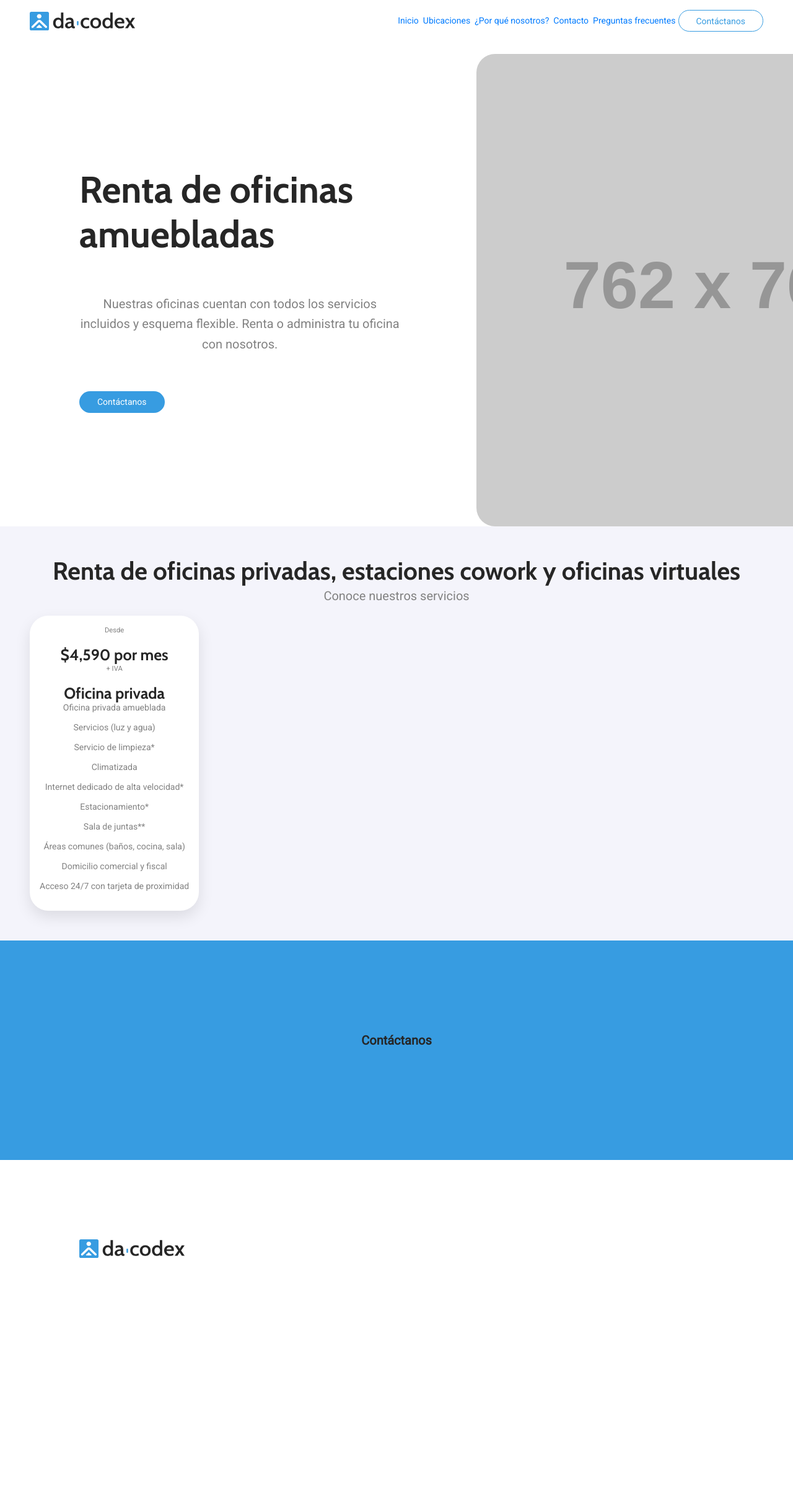
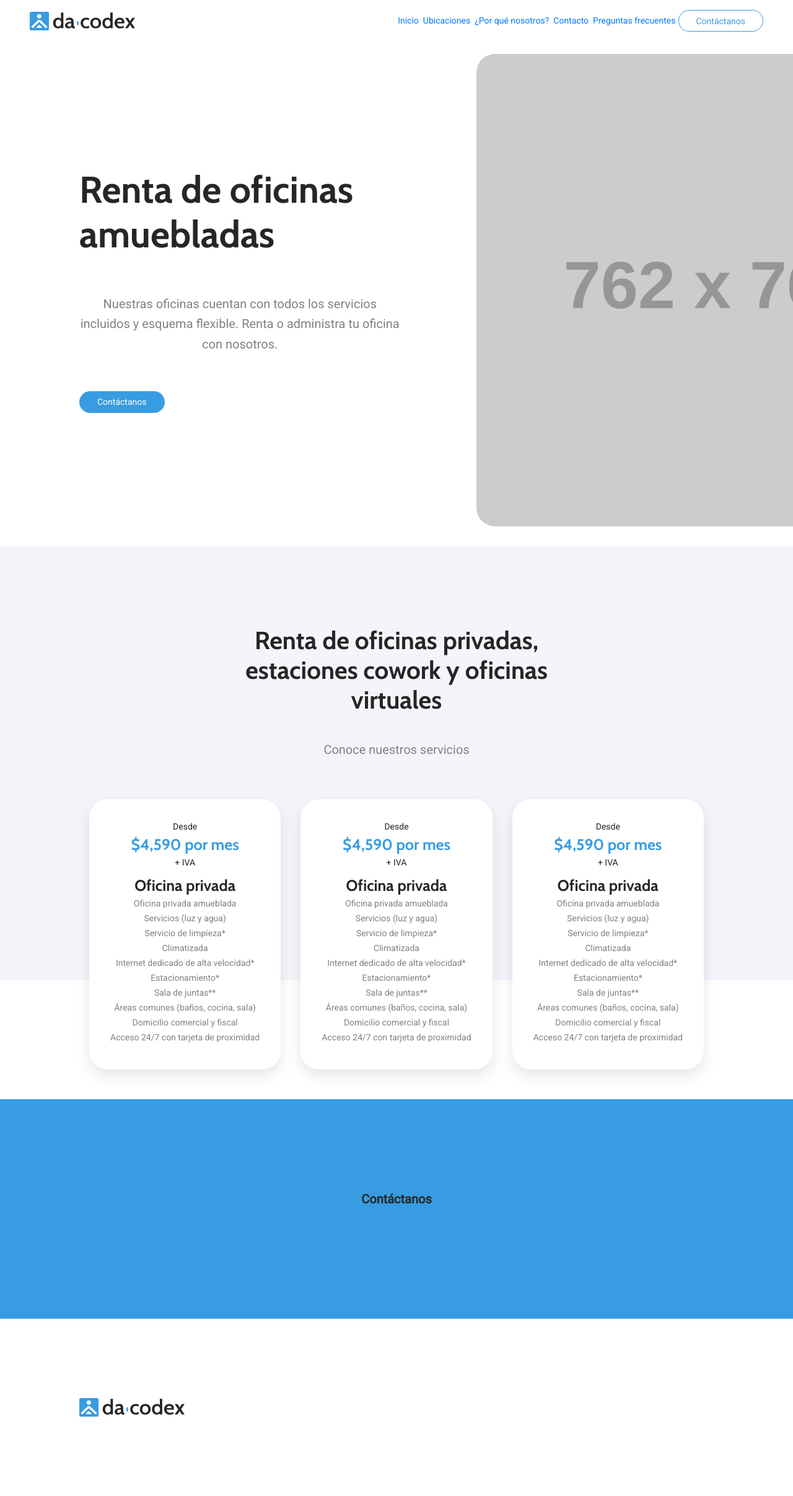
Before and after one commit to victorldleon/dacodex, a Jekyll site: the page built from index.html, in a window 1280 px wide. Shown: the whole page at 62% size. Built offline with Jekyll 4.4.1, drawn with Linux system fonts in a browser that asks for light colours; nearby versions of some CDN libraries; before the commit the page ends 2157 px from its top, so only the background shows below that.

Commit message:
adds styles to pricing

```diff
--- a/_includes/pricing.html
+++ b/_includes/pricing.html
@@ -3,9 +3,41 @@
     <p class="subtitle">Conoce nuestros servicios</p>
     <div class="pricing-container">
         <div class="pricing-item">
-            <p><small>Desde</small></p>
-            <h3 class="price">$4,590 por mes</h3>
-            <p><small>+ IVA</small></p>
+            <p class="c-text">Desde</p>
+            <h3 class="price c-primary">$4,590 por mes</h3>
+            <p class="c-text mb-2">+ IVA</p>
+            <h3 class="title">Oficina privada</h3>
+            <p>Oficina privada amueblada</p>
+            <p>Servicios (luz y agua)</p>
+            <p>Servicio de limpieza*</p>
+            <p>Climatizada</p>
+            <p>Internet dedicado de alta velocidad*</p>
+            <p>Estacionamiento*</p>
+            <p>Sala de juntas**</p>
+            <p>Áreas comunes (baños, cocina, sala)</p>
+            <p>Domicilio comercial y fiscal</p>
+            <p>Acceso 24/7 con tarjeta de proximidad</p>
+        </div>
+        <div class="pricing-item">
+            <p class="c-text">Desde</p>
+            <h3 class="price c-primary">$4,590 por mes</h3>
+            <p class="c-text mb-2">+ IVA</p>
+            <h3 class="title">Oficina privada</h3>
+            <p>Oficina privada amueblada</p>
+            <p>Servicios (luz y agua)</p>
+            <p>Servicio de limpieza*</p>
+            <p>Climatizada</p>
+            <p>Internet dedicado de alta velocidad*</p>
+            <p>Estacionamiento*</p>
+            <p>Sala de juntas**</p>
+            <p>Áreas comunes (baños, cocina, sala)</p>
+            <p>Domicilio comercial y fiscal</p>
+            <p>Acceso 24/7 con tarjeta de proximidad</p>
+        </div>
+        <div class="pricing-item">
+            <p class="c-text">Desde</p>
+            <h3 class="price c-primary">$4,590 por mes</h3>
+            <p class="c-text mb-2">+ IVA</p>
             <h3 class="title">Oficina privada</h3>
             <p>Oficina privada amueblada</p>
             <p>Servicios (luz y agua)</p>
--- a/_includes/requirements.html
+++ b/_includes/requirements.html
@@ -0,0 +1,3 @@
+<div class="requirements">
+
+</div>
--- a/_sass/_colors.sass
+++ b/_sass/_colors.sass
@@ -4,3 +4,4 @@ $accent: #B7D698
 $dark_blue: #053645
 $dark_brown: #262626
 $light: #F2F2F2
+$text: #262626
--- a/_sass/general_styles.sass
+++ b/_sass/general_styles.sass
@@ -25,8 +25,9 @@ h2
     font-style: normal
     font-weight: bold
     font-size: 40px
-    line-height: 120%
+    line-height: 48px
     text-align: center
+    width: 60%
 
 h3
     align-items: center
@@ -37,7 +38,7 @@ h3
     font-weight: bold
     font-size: 25px
     justify-content: center
-    line-height: 120%
+    line-height: 34px
     text-align: center
 
 p
@@ -48,7 +49,8 @@ p
     font-style: normal
     font-weight: normal
     font-size: 14px
-    line-height: 16px
+    line-height: 24px
+    margin: 0
     justify-content: center
     text-align: center
 
@@ -115,3 +117,13 @@ strong
     width: 170px
     @media only screen and (max-width: 1112px)
         margin-left: 0
+
+// color classes
+.c-text
+    color: $text
+.c-primary
+    color: $primary
+
+// custom line heights
+.lh-24
+    line-height: 24px
--- a/_sass/main.sass
+++ b/_sass/main.sass
@@ -38,7 +38,7 @@
 .cover
     align-items: center
     display: flex
-    padding: 20px 0 0 8em
+    padding: 20px 0 2em 8em
     width: 100%
     .left-content
         align-items: flex-start
@@ -80,16 +80,24 @@
     background-color: #F4F4FB
     display: flex
     flex-flow: column
-    padding: 3em
+    height: 700px
+    margin-bottom: 12em
+    overflow: visible
+    padding: 8em 8em
     width: 100%
+    h2
+        margin-bottom: 1em
     .pricing-container
         display: flex
+        padding-top: 4em
         width: 100%
         .pricing-item
             background: #FFFFFF
             box-shadow: 0px 10px 24px rgba(0, 0, 0, 0.1)
             border-radius: 30px
-            padding: 1em
+            margin: 0 1em
+            padding: 2em 2em 2.5em 2em
+            width: 325px
 
 .call-to-action
     align-items: center
```
